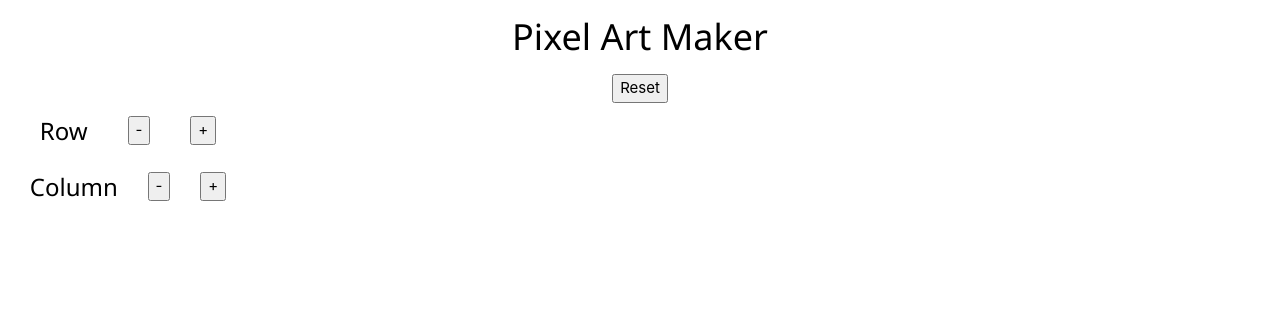
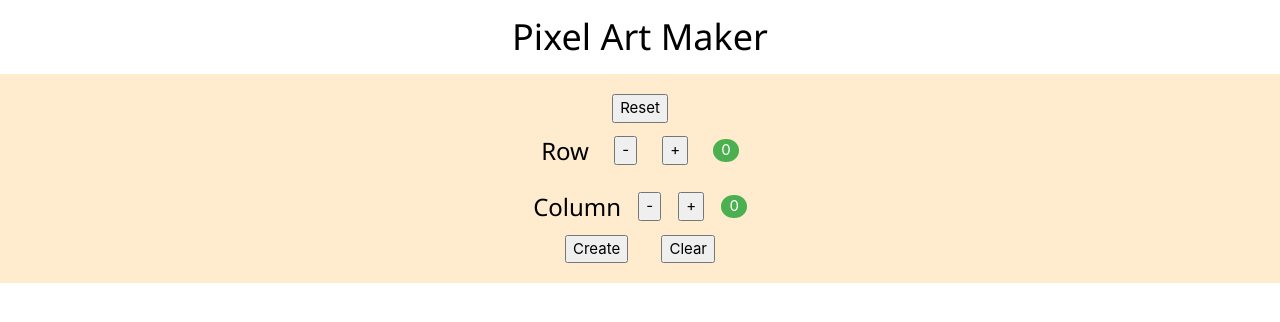
Before and after one commit to fojanb/pixel-art-maker, a React (Create React App) app: page / in a window 1280 px wide. Shown: the top 322 px of the page. Built offline with nearby package versions, Linux system fonts and the light colour scheme.

Commit message:
Update GridMaker.js

```diff
--- a/src/components/GridMaker/GridMaker.js
+++ b/src/components/GridMaker/GridMaker.js
@@ -1,20 +1,29 @@
 import React, { Component } from "react";
+import CreateGrid from "../CreateGrid/CreateGrid";
+import ClearGrid from "../ClearGrid/ClearGrid";
 import "./GridMaker.css";
+
 class GridMaker extends Component {
   state = {};
   render() {
     return (
-      <div className="container">
+      <div className="main">
         <button type="reset">Reset</button>
         <div className="row-column">
           <h3>Row</h3>
           <button>-</button>
           <button>+</button>
+          <span class="w3-badge w3-green">0</span>
         </div>
         <div className="row-column">
           <h3>Column</h3>
           <button>-</button>
           <button>+</button>
+          <span class="w3-badge w3-green">0</span>
+        </div>
+        <div className="create-clear">
+          <CreateGrid />
+          <ClearGrid />
         </div>
       </div>
     );
```
